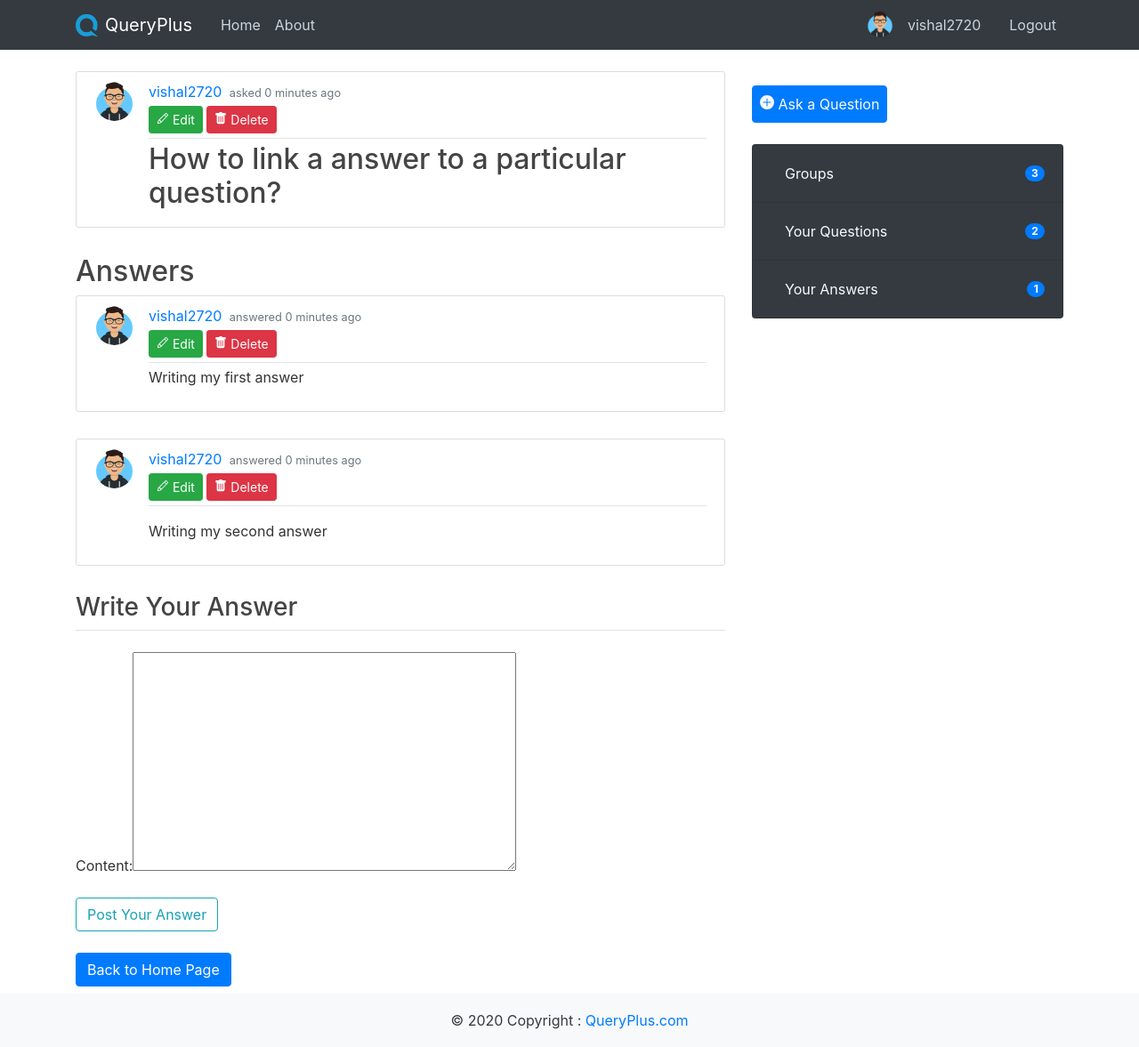
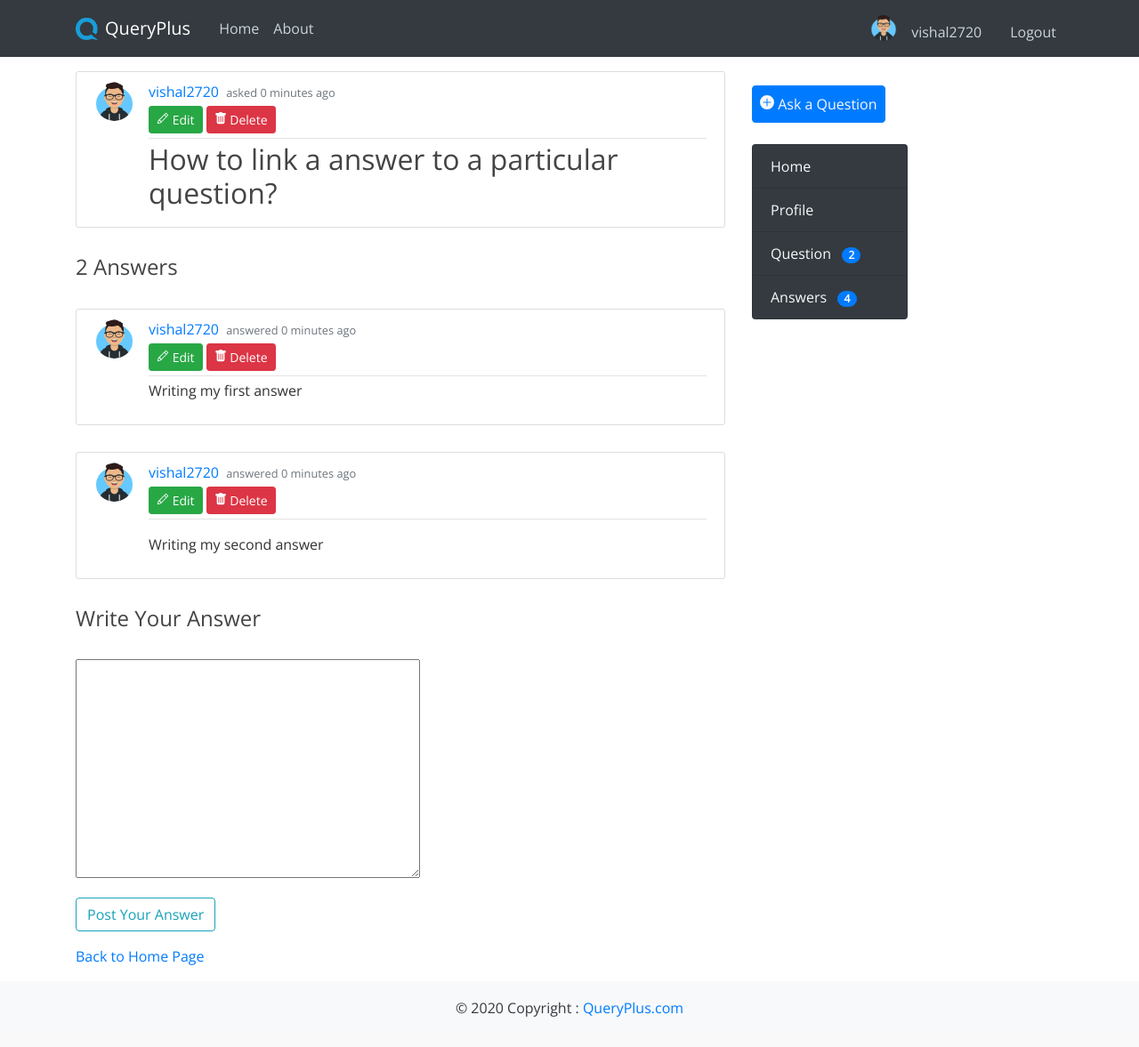
Before and after one commit to vishalsalgond/QueryPlus, a Django app: page /question/11/ in a window 1280 px wide. Shown: the whole page at 89% size. After the commit the page ends 1143 px from the top, so only its background shows below. Run offline with Django 3.2, Linux system fonts and the light colour scheme; a user stored in the database is signed in; data comes from the database, SQL or seed files in the repository; both versions use the stored data as it was after the commit; some libraries are stand-ins or nearby versions.

Commit message:
fifth commit

```diff
--- a/django_project/settings.py
+++ b/django_project/settings.py
@@ -136,7 +136,11 @@ MEDIA_URL = '/media/'
 
 CKEDITOR_CONFIGS = {
     'default': {
+    'toolbar':[ ['CodeSnippet', 'Styles', 'Format', 'Bold', 'Italic', 'Underline', 'Strike', 'SpellChecker', 'Undo', 'Redo'],
+                ['Image', 'Flash', 'Table', 'HorizontalRule'],
+                ['TextColor', 'BGColor'], ],
     'height': 300,
-    'width': 680,
+    'width': 'auto',
+    'extraPlugins' : 'codesnippet',
    },
 }
--- a/django_project/urls.py
+++ b/django_project/urls.py
@@ -23,6 +23,7 @@ from main_app.views import (QuestionCreateView,
                             QuestionDetailView,
                             QuestionListView,
                             QuestionDeleteView,
+                            UserListView,
                             AnswerDeleteView,
                             AnswerUpdateView,
                             QuestionUpdateView)
@@ -32,6 +33,7 @@ urlpatterns = [
     path('admin/', admin.site.urls),
     path('', QuestionListView.as_view(), name='home'),
     path('profile/', main_views.profile, name='profile'),
+    path('user/<str:username>/', UserListView.as_view(), name='user-profile'),
     path('register/', main_views.register, name='register'),
     path('login/', auth_views.LoginView.as_view(template_name='main_app/login.html'), name='login'),
     path('logout/', auth_views.LogoutView.as_view(template_name='main_app/logout.html'), name='logout'),
--- a/main_app/models.py
+++ b/main_app/models.py
@@ -45,3 +45,4 @@ class Answer(models.Model):
 
     def get_absolute_url(self):
         return reverse('home')
+        # return reverse('question-detail', kwargs={'pk': Question.objects.get(id = self.pk).values('id') })
--- a/main_app/static/main_app/main.css
+++ b/main_app/static/main_app/main.css
@@ -4,6 +4,7 @@ body {
     color: #333333;
     margin-top: 5rem;
     margin-bottom: 60px;
+    font-family: 'Open Sans', sans-serif;
   }
 
   h1, h2, h3, h4, h5, h6 {
--- a/main_app/templates/main_app/answer_form.html
+++ b/main_app/templates/main_app/answer_form.html
@@ -6,7 +6,8 @@
             {% csrf_token %}
             <fieldset class="form-group">
                 <legend class="border-bottom mb-4"><h1>Edit your answer</h1></legend>
-                {{ form|crispy }}
+                {{ form.content|safe }}
+                {{ form.media }}
             </fieldset>
             <div class="form-group">
                 <button class="btn btn-outline-info" type="submit">Submit</button>
--- a/main_app/templates/main_app/base.html
+++ b/main_app/templates/main_app/base.html
@@ -7,11 +7,16 @@
     <meta charset="utf-8">
     <meta name="viewport" content="width=device-width, initial-scale=1, shrink-to-fit=no">
     <link rel="icon" href="{% static 'main_app/logo.png' %}" type="image/icon type">
+    <link href="https://fonts.googleapis.com/css2?family=Open+Sans&display=swap" rel="stylesheet">
     <!-- Bootstrap CSS -->
     <link rel="stylesheet" href="https://maxcdn.bootstrapcdn.com/bootstrap/4.0.0/css/bootstrap.min.css" integrity="sha384-Gn5384xqQ1aoWXA+058RXPxPg6fy4IWvTNh0E263XmFcJlSAwiGgFAW/dAiS6JXm" crossorigin="anonymous">
 
     <link rel="stylesheet" type="text/css" href="{% static 'main_app/main.css' %}">
     <link rel="stylesheet" type="text/css" href="{% static 'main_app/footer.css' %}">
+    <link rel="stylesheet"
+      href="//cdnjs.cloudflare.com/ajax/libs/highlight.js/10.0.3/styles/zenburn.min.css">
+    <script src="//cdnjs.cloudflare.com/ajax/libs/highlight.js/10.0.3/highlight.min.js"></script>
+    <script>hljs.initHighlightingOnLoad();</script>
 
     {% if title %}
         <title>QueryPlus - {{ title }}</title>
@@ -37,15 +42,14 @@
              <div class="navbar-nav">
               {% if user.is_authenticated %}
               <div class="row mr-3 ml-1">
-                <img class="rounded-circle mt-1" height=30 width=30 src="{{ user.profile.image.url }}">
-                <a class="nav-item nav-link ml-2" href="{% url 'profile' %}">{{ user.username }}</a>
+                <img class="rounded-circle mt-2" height=30 width=30 src="{{ user.profile.image.url }}">
+                <a class="nav-item nav-link ml-2 mt-2" href="{% url 'profile' %}">{{ user.username }}</a>
               </div>
-                <a class="nav-item nav-link" href="{% url 'logout' %}">Logout</a>
+                <a class="nav-item nav-link mt-2" href="{% url 'logout' %}">Logout</a>
               {% else %}
-                <a class="nav-item nav-link" href="{% url 'login' %}">Login</a>
-                <a class="nav-item nav-link" href="{% url 'register' %}">Register</a>
+                <a class="nav-item nav-link mt-2" href="{% url 'login' %}">Login</a>
+                <a class="nav-item nav-link mt-2" href="{% url 'register' %}">Sign Up</a>
               {% endif %}
-
           </div>
         </div>
       </nav>
@@ -74,20 +78,16 @@
               <path fill-rule="evenodd" d="M16 8A8 8 0 1 1 0 8a8 8 0 0 1 16 0zM8.5 4a.5.5 0 0 0-1 0v3.5H4a.5.5 0 0 0 0 1h3.5V12a.5.5 0 0 0 1 0V8.5H12a.5.5 0 0 0 0-1H8.5V4z"/>
             </svg>
           Ask a Question</a>
-          <ul class="list-group bg-light mb-4">
-            <li class="list-group-item d-flex justify-content-between align-items-center bg-dark">
-              <a class="nav-item nav-link text-light" href="#">Groups</a>
-              <span class="badge badge-primary badge-pill">3</span>
-            </li>
-            <li class="list-group-item d-flex justify-content-between align-items-center bg-dark">
-              <a class="nav-item nav-link text-light" href="#">Your Questions</a>
-              <span class="badge badge-primary badge-pill">2</span>
-            </li>
-            <li class="list-group-item d-flex justify-content-between align-items-center bg-dark">
-              <a class="nav-item nav-link text-light" href="#">Your Answers</a>
-              <span class="badge badge-primary badge-pill">1</span>
-            </li>
-          </ul>
+          <div class="list-group" id="list-tab" style="width: 50%;" role="tablist">
+            <a class="list-group-item list-group-item-action bg-dark text-light" id="list-home-list" data-toggle="list" href="#list-home" role="tab" aria-controls="home">Home</a>
+            <a class="list-group-item list-group-item-action bg-dark text-light" id="list-profile-list" data-toggle="list" href="#list-profile" role="tab" aria-controls="profile">Profile</a>
+            <a class="list-group-item list-group-item-action bg-dark text-light" id="list-messages-list" data-toggle="list" href="#list-messages" role="tab" aria-controls="messages">Question
+              <span class="badge badge-primary badge-pill ml-2">2</span>
+            </a>
+            <a class="list-group-item list-group-item-action bg-dark text-light" id="list-settings-list" data-toggle="list" href="#list-settings" role="tab" aria-controls="settings">Answers
+              <span class="badge badge-primary badge-pill ml-2">4</span>
+            </a>
+          </div>
 
           <!-- <div class="list-group">
             <a href="#" class="list-group-item list-group-item-action">
--- a/main_app/templates/main_app/question_detail.html
+++ b/main_app/templates/main_app/question_detail.html
@@ -1,12 +1,13 @@
 {% extends "main_app/base.html" %}
 {% load crispy_forms_tags %}
+{% load i18n %}
 {% block content %}
     <!-- Question content -->
     <article class="media content-section">
-        <img class="rounded-circle article-img" src="{{ object.author.profile.image.url }}" alt="">
+        <img class="rounded-circle article-img" src="{{ object.author.profile.image.url }}" alt="user_image">
         <div class="media-body">
         <div class="article-metadata">
-            <a class="mr-1" href="">{{ question.author }}</a>
+            <a class="mr-1" href="{% url 'user-profile' question.author.username %}">{{ question.author }}</a>
             <small class="text-muted">asked {{ question.date_posted|timesince }} ago</small>
             {% if question.author == user %}
                 <div>
@@ -28,7 +29,12 @@
         </div>
     </article>
     <!-- Answers content -->
-    <h2>Answers</h2>
+    {% blocktrans count count as q_ans %}
+        <h4> {{ q_ans }} Answer </h4>
+        {% plural %}
+        <h4> {{ q_ans }} Answers </h4>
+    {% endblocktrans %}
+    <br>
     {% if count  %}
         <!-- show this if there is at least one answer -->
         {% for ans in answers %}
@@ -36,7 +42,7 @@
                 <img class="rounded-circle article-img" src="{{ ans.author.profile.image.url }}" alt="">
                 <div class="media-body">
                 <div class="article-metadata">
-                    <a class="mr-1" href="">{{ ans.author }}</a>
+                    <a class="mr-1" href="{% url 'user-profile' ans.author.username %}">{{ ans.author }}</a>
                     <small class="text-muted">answered {{ ans.date_posted|timesince }} ago</small>
                     {% if ans.author == user %}
                     <div>
@@ -76,12 +82,14 @@
         {% csrf_token %}
         <fieldset class="form-group">
             {% if count  %}
-                <legend class="border-bottom mb-4"><h3>Write Your Answer</h3></legend>
+                <h4>Write Your Answer</h4>
+                <br>
             {% else %}
-                <legend class="border-bottom mb-4"><h4>Be the first one to Answer</h4></legend>
+                <h4>Be the first one to Answer</h4>
+                <br>
             {% endif %}
             <div>
-                {{ form|safe }} {{ form.media }}
+                {{ form.content|safe }} {{ form.media }}
             </div>
 
         </fieldset>
@@ -89,5 +97,7 @@
             <button class="btn btn-outline-info" type="submit">Post Your Answer</button>
         </div>
     </form>
-    <a class="btn btn-primary mt-2 mb-2" href="{% url 'home' %}">Back to Home Page</a>
+    <div class="mb-3 mt-1">
+        <a href="{% url 'home' %}">Back to Home Page</a>
+    </div>
 {% endblock content %}
--- a/main_app/views.py
+++ b/main_app/views.py
@@ -5,7 +5,8 @@ from django.urls import reverse
 from django.contrib.auth.mixins import LoginRequiredMixin, UserPassesTestMixin
 from django.views.generic import ListView, DetailView, CreateView, UpdateView, DeleteView
 from .forms import UserRegisterForm, UserUpdateForm, ProfileUpdateForm, AnswerForm
-from .models import Question, Answer
+from .models import Question, Answer, User
+from django.db.models import Count
 import datetime
 
 # def home(request):
@@ -53,6 +54,10 @@ class QuestionListView(ListView):
     context_object_name = 'questions'
     ordering = ['-date_posted']
     paginate_by = 5
+
+    # def post(self, request):
+    #     pass
+
 
 
 class QuestionCreateView(LoginRequiredMixin,CreateView):
@@ -141,3 +146,13 @@ class AnswerUpdateView(LoginRequiredMixin, UserPassesTestMixin, UpdateView):
             return True
         else:
             False
+
+class UserListView(ListView):
+    model = Question
+    template_name = 'main_app/user_profile.html'
+    context_object_name = 'questions'
+    paginate_by = 5
+
+    def get_queryset(self, **kwargs):
+        user = get_object_or_404(User, username=self.kwargs.get('username','first_name'))
+        return Question.objects.filter(author=user).order_by('-date_posted')
```
Also changed, not shown: main_app/templates/main_app/home.html (+19 -5 lines), main_app/templates/main_app/user_profile.html (added, +32 -0 lines), db.sqlite3, media/profile_pics/avataaars.png (added).
